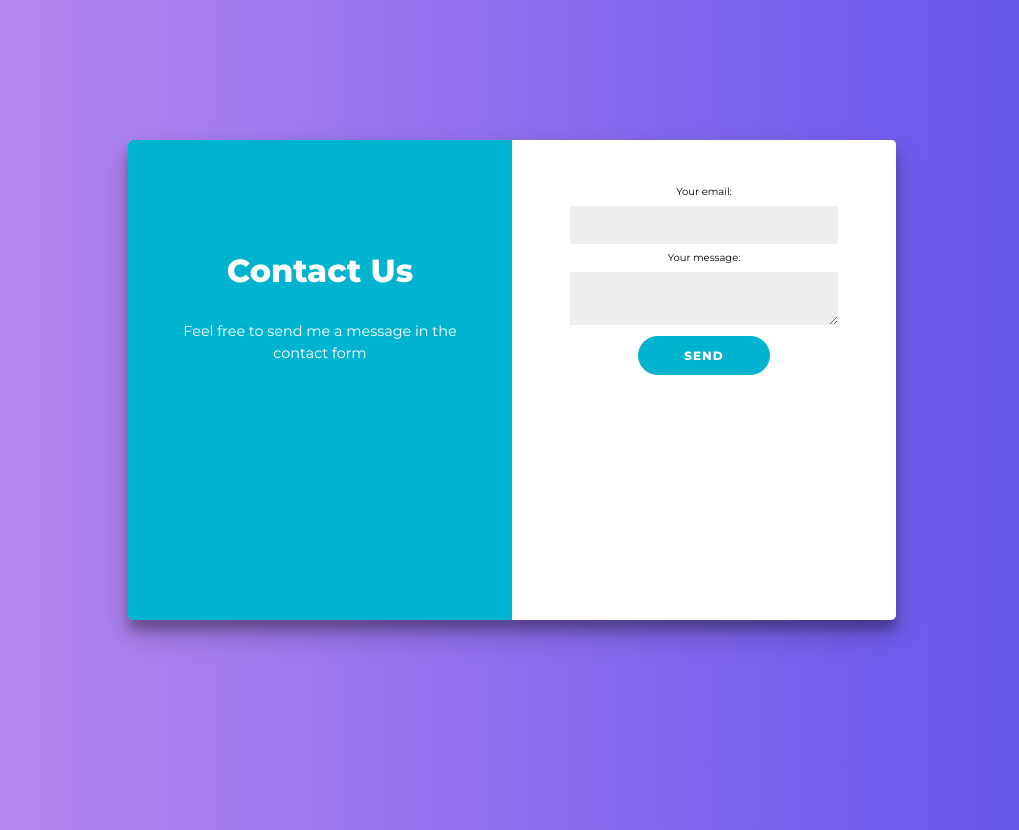
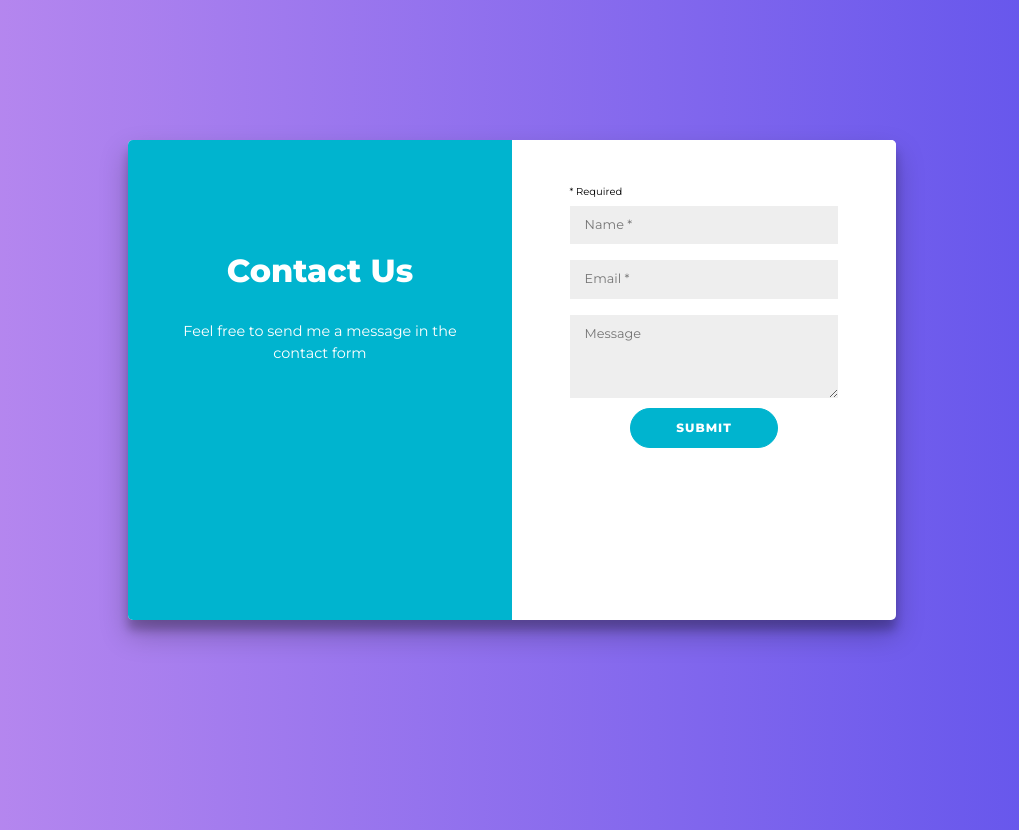
Before and after one commit to onrtaskin/textprofilepicture, a plain HTML site: page index.html in a window 1280 px wide. Shown: the whole page, without its empty margins (128-1147 px from the left). Drawn offline with nearby package versions, Linux system fonts and the light colour scheme.

Commit message:
Update index.html

```diff
--- a/index.html
+++ b/index.html
@@ -24,16 +24,12 @@
         action="https://formspree.io/f/xyyrbjwz"
         method="POST">
 
-        <label>
-          Your email:
-          <input type="email" name="email">
-        </label>
-        <label>
-          Your message:
-          <textarea name="message"></textarea>
-        </label>
-        <!-- your other form fields go here -->
-        <button type="submit">Send</button>
+      <h2 class="sm-view">Let's Chat</h2>
+           <p>* Required</p>
+          <input type="text" placeholder="Name *"  />
+          <input type="email" placeholder="Email *" />
+          <textarea name="message" rows="4" placeholder="Message"></textarea>
+			    <button>Submit</button>
 		</form>
       </div>
     </div>
```
